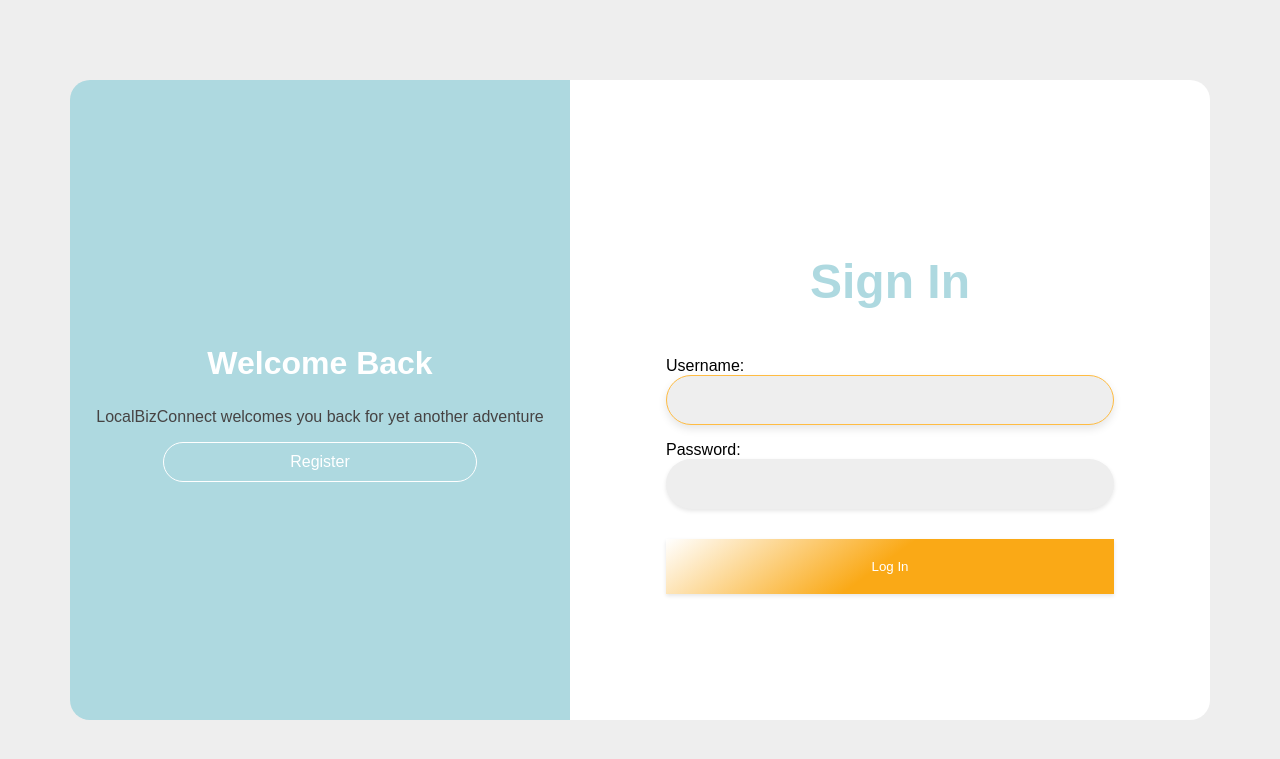
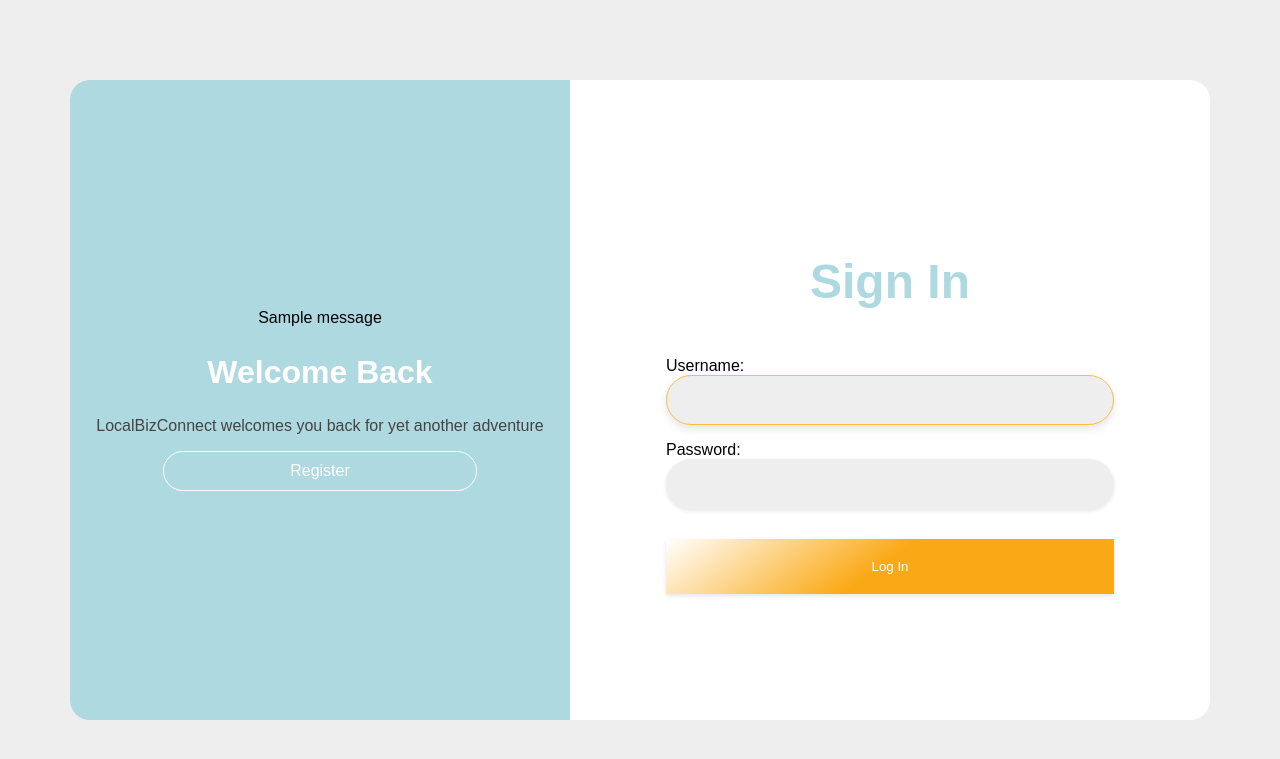
Before and after one commit to namutala/website, a Django app: page /login/ in a window 1280 px wide. Shown: the top 759 px of the page. Run offline with Django 5.2, Linux system fonts and the light colour scheme; tables that the repository leaves empty hold one stand-in row (values such as "Sample post"); one stand-in notice (Sample message) is shown.

Commit message:
flash messages

```diff
--- a/users/templates/users/login.html
+++ b/users/templates/users/login.html
@@ -11,11 +11,19 @@
   <div class="login-container ">
     <div class="side-content">
       <div>
+        {% if messages %}
+        {% for message in messages %}
+        <div class="custom-message {{ message.tags }}">
+          {{ message }}
+        </div>
+        {% endfor %}
+        {% endif %}
         <h2>Welcome Back</h2>
         <p>LocalBizConnect welcomes you back for yet another adventure</p>
         <a href="{% url 'register' %}" class="register">Register</a>
       </div>
     </div>
+
     <div class="login">
         <form method="POST"  >
           <h3>Sign In</h3>
--- a/users/views.py
+++ b/users/views.py
@@ -15,7 +15,7 @@ def register(request):
         if form.is_valid():
             form.save()
             username = form.cleaned_data.get('username')
-            messages.success(request, f'Account has been created for {username}!')
+            messages.success(request, f'Account has been created for {username}, Now you can login ')
             return redirect('login')
     else:
         form = UserRegisterForm()
```
Also changed, not shown: db.sqlite3.
